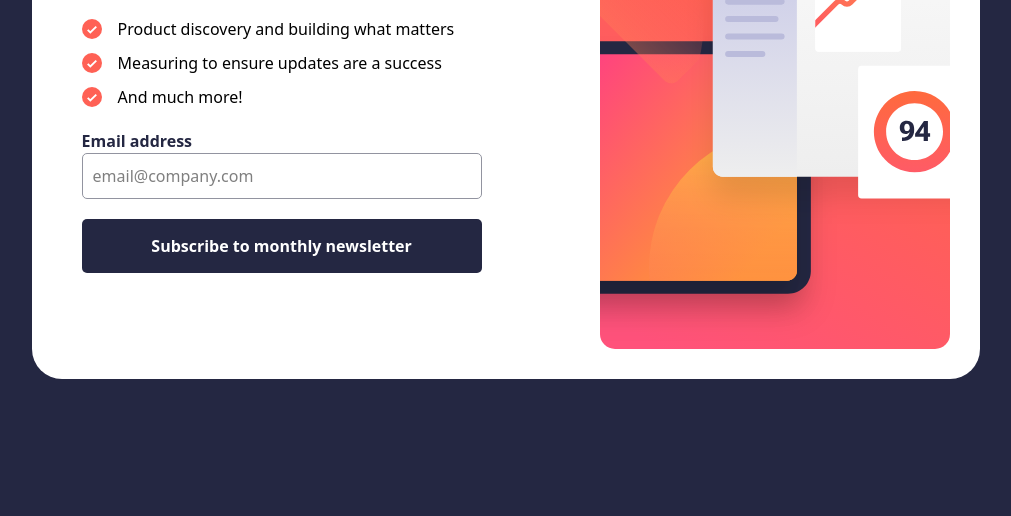
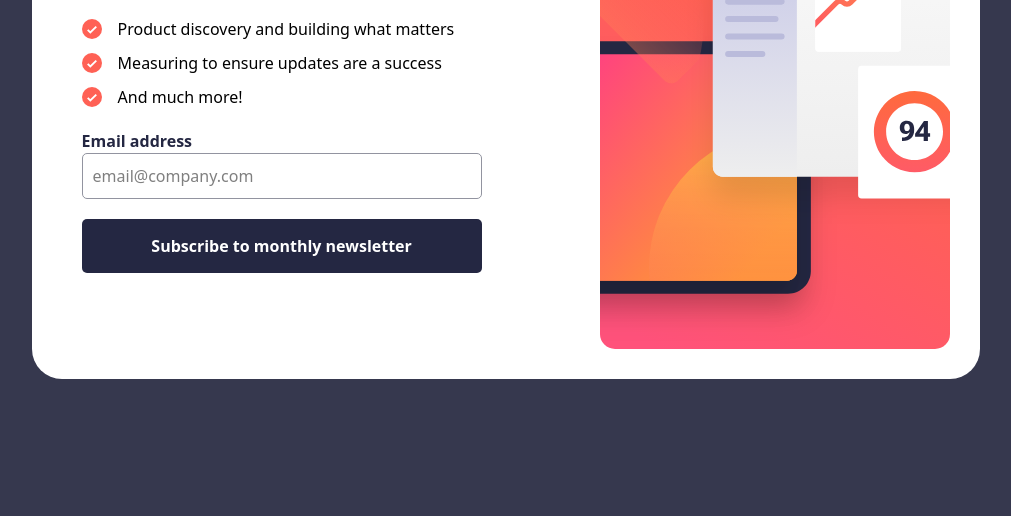
Before and after one commit to denislavdev/newsletter-sign-up-with-success-message, a website: page index.html in a window 1280 px wide. Shown: the part 284-800 px from the top of the page, without its empty margins (134-1145 px from the left). Drawn offline with Linux system fonts and the light colour scheme; files that its build step writes are made by us from their sources.

Commit message:
fix prettier ignore and background color

```diff
--- a/index.html
+++ b/index.html
@@ -30,7 +30,7 @@
 		<title>Newsletter Sign-up Form</title>
 	</head>
 	<body
-		class="font-roboto lg:bg-dark-slate-grey lg:min-h-[100vh] lg:flex lg:items-center lg:justify-center"
+		class="font-roboto lg:bg-charcoal-grey lg:min-h-[100vh] lg:flex lg:items-center lg:justify-center"
 	>
 		<main class="">
 			<div
```
Also changed, not shown: output.css.
